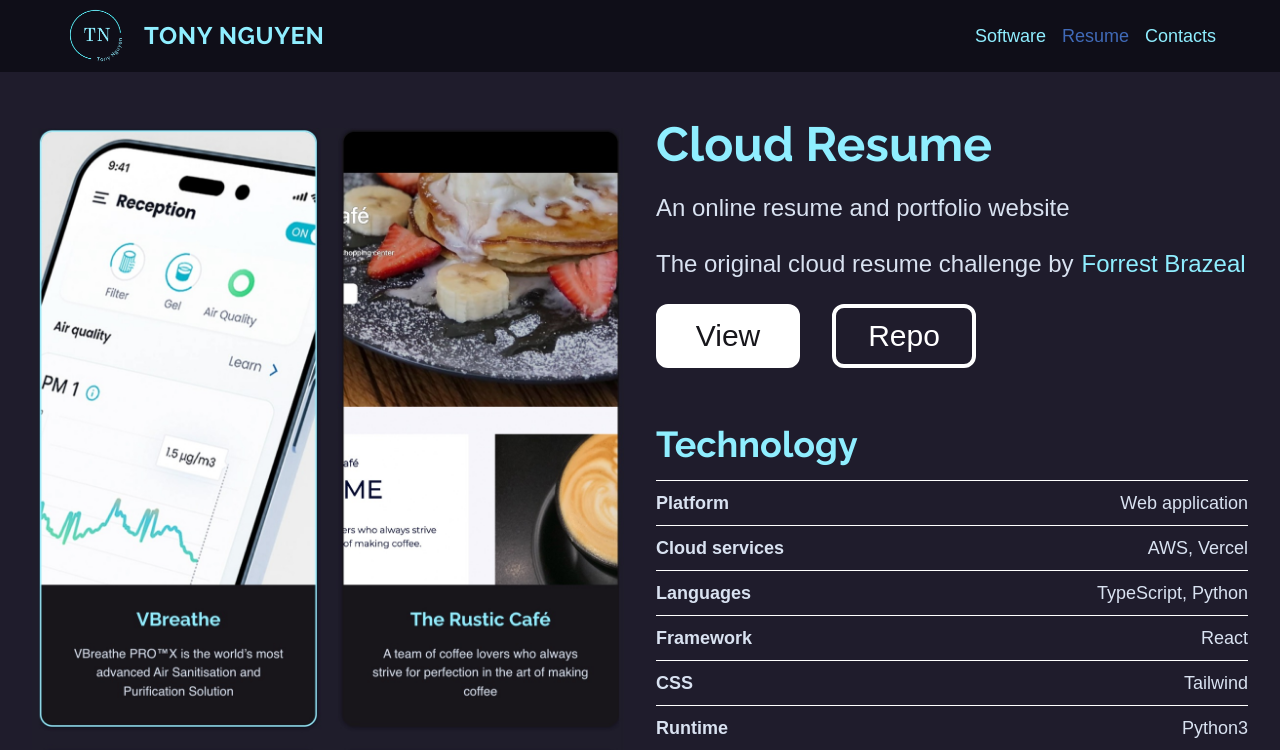
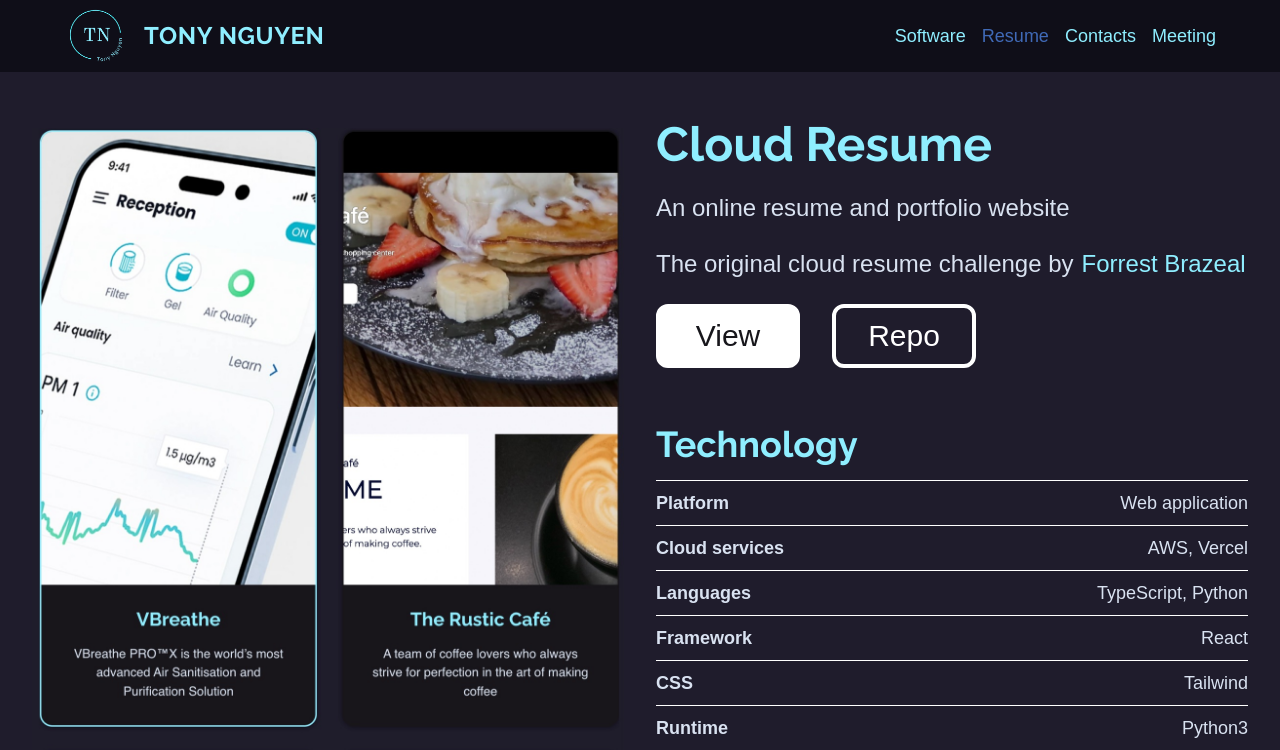
Before and after one commit to nhhoang-tony/Portfolio, a React (Vite) app: page /project/resume in a window 1280 px wide. Shown: the top 750 px of the page. Built offline with nearby package versions, Linux system fonts and the light colour scheme.

Commit message:
Add google meet page

```diff
--- a/src/App.jsx
+++ b/src/App.jsx
@@ -4,6 +4,7 @@
 import ErrorPage from './pages/Error';
 import ProjectDetailsPage from './pages/ProjectDetails';
 import ContactsPage from './pages/Contacts';
+import MeetPage from './pages/Meet';
 
 const router = createBrowserRouter([
   {
@@ -37,6 +38,10 @@
         path: 'contacts',
         element: <ContactsPage></ContactsPage>,
       },
+      {
+        path: 'meet',
+        element: <MeetPage></MeetPage>,
+      },
     ],
   },
 ]);
--- /dev/null
+++ b/src/components/GoogleCalendar.jsx
@@ -0,0 +1,10 @@
+function GoogleCalendar() {
+  return (
+    <iframe
+      className='w-full h-screen bg-white'
+      src='https://calendar.google.com/calendar/u/0/appointments/schedules/AcZssZ3LgQeOFQU1aeLYO3mezTnjzLKLfGQpFrhWtitGGl8t1mjIg37golCLW7uEoxVcek6EfvNygOiR'
+    ></iframe>
+  );
+}
+
+export default GoogleCalendar;
--- a/src/components/Header.jsx
+++ b/src/components/Header.jsx
@@ -67,7 +67,6 @@
           </li>
           <li>
             <div className={buttonClasses}>
-              {' '}
               <NavLink
                 to='/project/resume'
                 className={({ isActive }) => (isActive ? 'text-[#406ab7]' : '')}
@@ -79,7 +78,6 @@
           </li>
           <li>
             <div className={buttonClasses}>
-              {' '}
               <NavLink
                 to='/contacts'
                 className={({ isActive }) => (isActive ? 'text-[#406ab7]' : '')}
@@ -89,6 +87,17 @@
               </NavLink>
             </div>
           </li>
+          <li>
+            <div className={buttonClasses}>
+              <NavLink
+                to='/meet'
+                className={({ isActive }) => (isActive ? 'text-[#406ab7]' : '')}
+                end
+              >
+                Meeting
+              </NavLink>
+            </div>
+          </li>
         </ul>
       </nav>
     </header>
--- /dev/null
+++ b/src/pages/Meet.jsx
@@ -0,0 +1,7 @@
+import GoogleCalendar from '../components/GoogleCalendar';
+
+function MeetPage() {
+  return <GoogleCalendar></GoogleCalendar>;
+}
+
+export default MeetPage;
```
